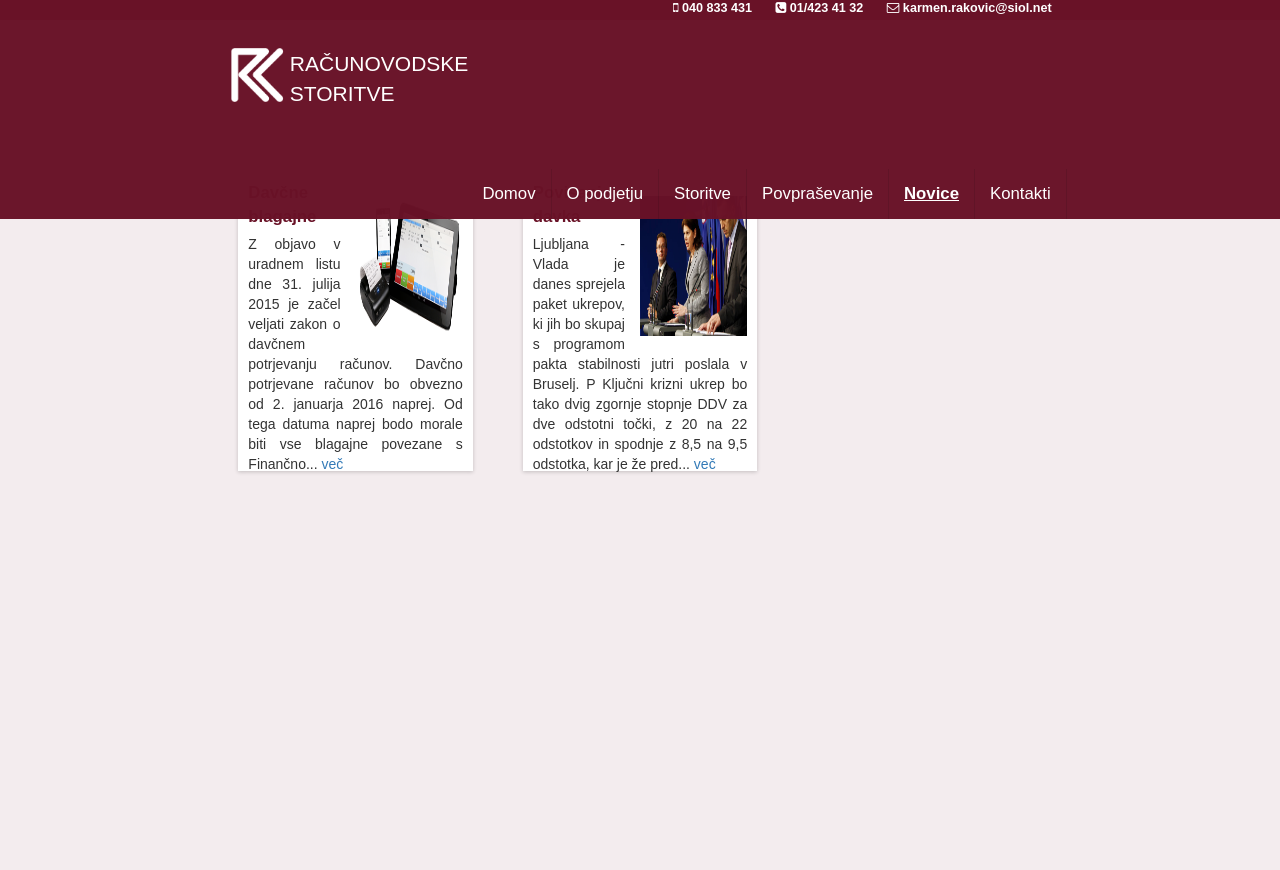
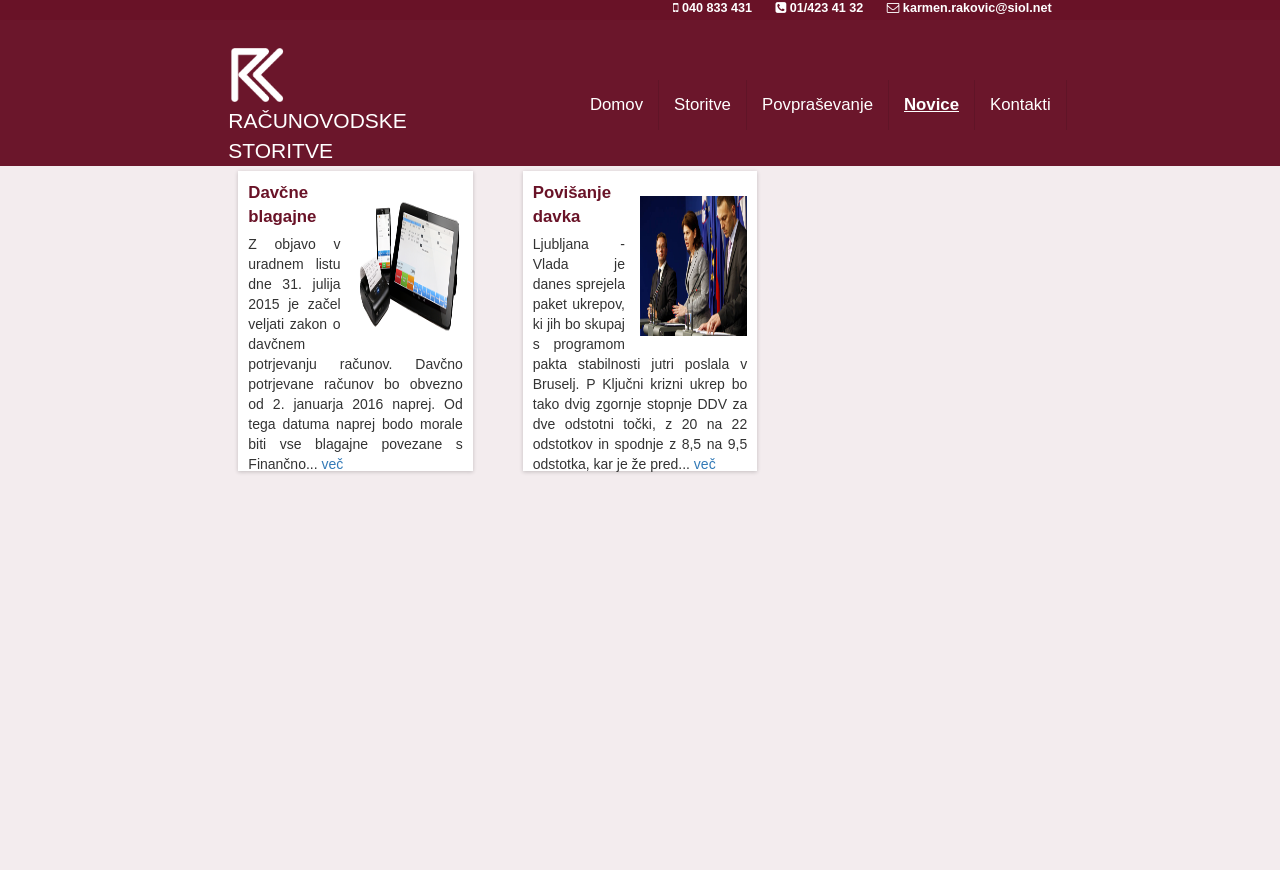
Before and after one commit to simonrakovic/RakovicKarmenDjango, a Django app: page /novice/ in a window 1280 px wide. Shown: the top 870 px of the page. Run offline with Django 3.2, Linux system fonts and the light colour scheme; data comes from the database, SQL or seed files in the repository; some libraries are stand-ins or nearby versions.

Commit message:
popravek

```diff
--- a/rkWebApp/models.py
+++ b/rkWebApp/models.py
@@ -13,6 +13,9 @@
 
     image = models.ImageField(upload_to='images/')
 
+    def __unicode__(self):
+        return u'%s ' % self.title
+
 class Files(models.Model):
     name = models.CharField(max_length=60)
     description = models.CharField(max_length=300)
@@ -20,3 +23,6 @@
     novica = models.ForeignKey('Novica')
 
     path = models.FileField(upload_to='files/')
+
+    def __unicode__(self):
+        return u'%s ' % self.name
--- a/rkWebApp/views.py
+++ b/rkWebApp/views.py
@@ -1,6 +1,7 @@
 # -*- coding: utf-8 -*-
 
 from django.contrib import messages
+from django.core.mail import send_mail
 from django.shortcuts import render, render_to_response
 
 # Create your views here.
@@ -31,10 +32,16 @@
         if form.is_valid():
             ime_kontaktne_osebe = form.cleaned_data['ime_kontaktne_osebe']
 
+            name = form.cleaned_data['name']
+            email = form.cleaned_data['email']
+            text = form.cleaned_data['text']
+
+            send_mail(email, ['fitnes.peter.klepec@gmail.com'], fail_silently=False)
+
+
             messages.success(request, 'Povpraševanje uspešno poslano.')
             form = QuestionForm()
             return render_to_response('povprasevanje.html', locals(), context_instance=RequestContext(request))
-
 
     return render_to_response('povprasevanje.html', locals(), context_instance=RequestContext(request))
 
@@ -44,7 +51,6 @@
 def novice(request):
 
     novice = Novica.objects.all()
-
     return render_to_response('novice.html', locals(), context_instance=RequestContext(request))
 
 def novica(request, id):
--- a/rkspletna/urls.py
+++ b/rkspletna/urls.py
@@ -12,7 +12,7 @@
     # url(r'^$', 'rkspletna.views.home', name='home'),
     # url(r'^blog/', include('blog.urls')),
     url(r'^$', views.home, name='home'),
-    url(r'^podjetje/', views.podjetje, name='home'),
+    # url(r'^podjetje/', views.podjetje, name='home'),
     url(r'^storitve/', views.storitve, name='home'),
     url(r'^povprasevanje/', views.povprasevanje, name='home'),
     url(r'^kontakti/', views.kontakti, name='home'),
@@ -20,5 +20,5 @@
     url(r'^novica/(?P<id>\d+)/$', views.novica, name='home'),
     url(r'^admin/', include(admin.site.urls)),
 
-    url(r'^media/(.*)$', 'django.views.static.serve', {'document_root': MEDIA_ROOT}),
+    # url(r'^media/(.*)$', 'django.views.static.serve', {'document_root': MEDIA_ROOT}),
 )
--- a/static/css/home.css
+++ b/static/css/home.css
@@ -159,7 +159,7 @@
 .container-bottom-content-box-news{
    background: #ffffff;
    padding-bottom: 30px;
-
+   margin-top: 20px;
    -webkit-box-shadow: 0px 1px 4px rgba(0,0,0,0.2);
    -moz-box-shadow: 0px 1px 4px rgba(0,0,0,0.2);
    box-shadow:  0px 1px 4px rgba(0,0,0,0.2);
@@ -184,6 +184,7 @@
 
     padding-left: 30px;
     padding-right: 30px;
+
 
 }
 
@@ -231,6 +232,7 @@
 
 
     padding-right: 20px;
+    padding-left: 20px;
     text-align: justify;
 }
 
--- a/static/css/main-style.css
+++ b/static/css/main-style.css
@@ -141,6 +141,12 @@
      width:95%
 }
 
+@media(max-width: 1281px) and (min-width: 1200px) {
+    .navbar-brand-title {
+        display: none;
+    }
+}
+
 @media(max-width: 991px) {
     .navbar{
         margin-top:20px;
--- a/templates/main.html
+++ b/templates/main.html
@@ -85,7 +85,7 @@
 
                                                   <ul class="nav navbar-nav navbar-right">
                                                       <li class="{% block nav_domov %}{% endblock %}"><a href="/">Domov</a></li>
-                                                      <li class="{% block nav_podjetje %}{% endblock %}"><a href="/podjetje/">O podjetju</a></li>
+
                                                       <li class="{% block nav_storitve %}{% endblock %}"><a href="/storitve/">Storitve</a></li>
                                                       <li class="{% block nav_povprasevanje %}{% endblock %}"><a href="/povprasevanje/">Povpraševanje</a></li>
                                                       <li class="{% block nav_novice %}{% endblock %}"><a href="/novice/">Novice</a></li>
--- a/templates/novice.html
+++ b/templates/novice.html
@@ -6,11 +6,11 @@
 {% block nav_novice %}navbar-active{% endblock %}
 {% block main_content %}
     <div class="row bottom-content-lower-container">
-        <div class="col-lg-2"></div>
-        <div class="col-lg-8">
+        <div class="col-lg-2 col-md-2 visible-lg visible-md"></div>
+        <div class="col-lg-8 col-md-8 col-sm-12 col-xs-12">
             <div class="row bottom-content-lower-container-news">
                 {% for novica in novice %}
-                    <div class="col-lg-4">
+                    <div class="col-lg-4 col-md-6 col-sm-6 col-xs-12">
                         <div class="row bottom-content-lower-container-news-content">
 
                             <div class="news-content">
@@ -32,7 +32,7 @@
             </div>
 
         </div>
-        <div class="col-lg-2"></div>
+        <div class="col-lg-2 col-md-2 visible-lg visible-md"></div>
     </div>
 
 
```
Also changed, not shown: rkWebApp/admin.py (+8 -2 lines), templates/povprasevanje_mail.html (added, +40 -0 lines), 2 other files.
